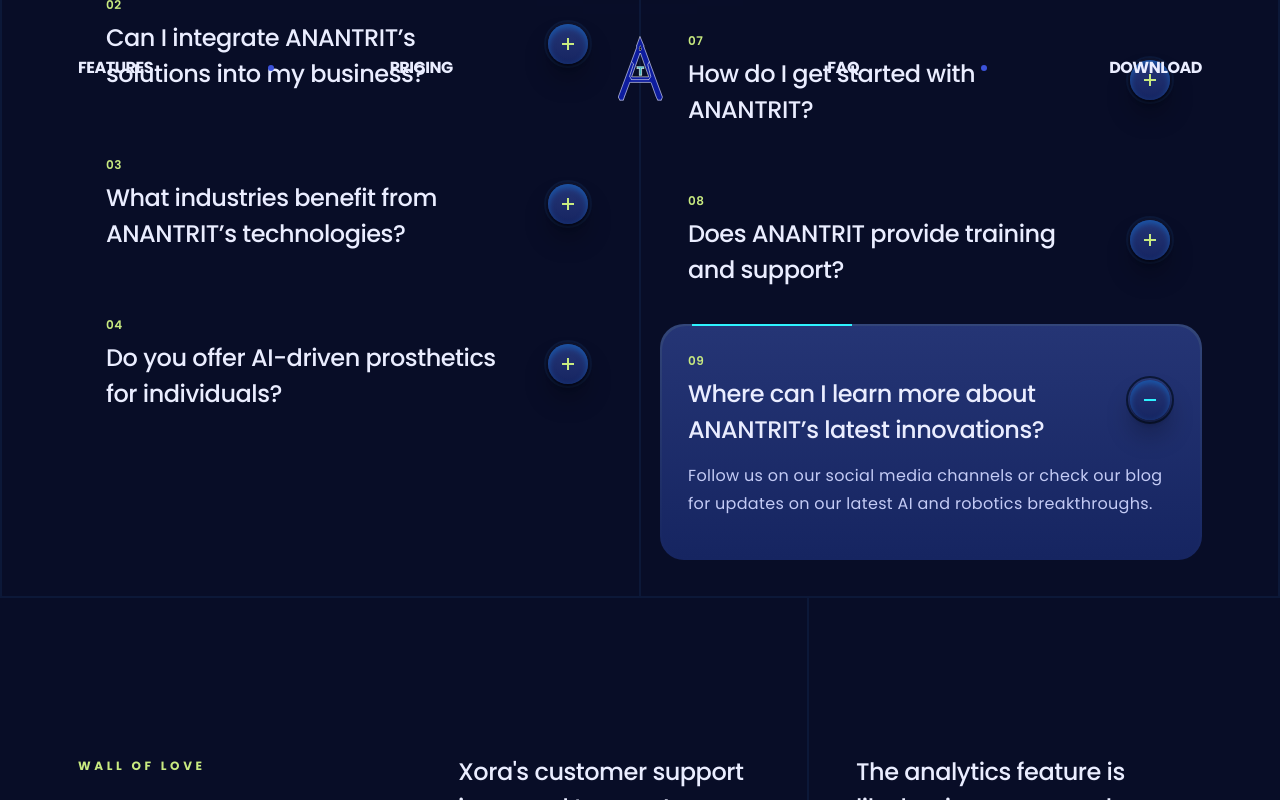
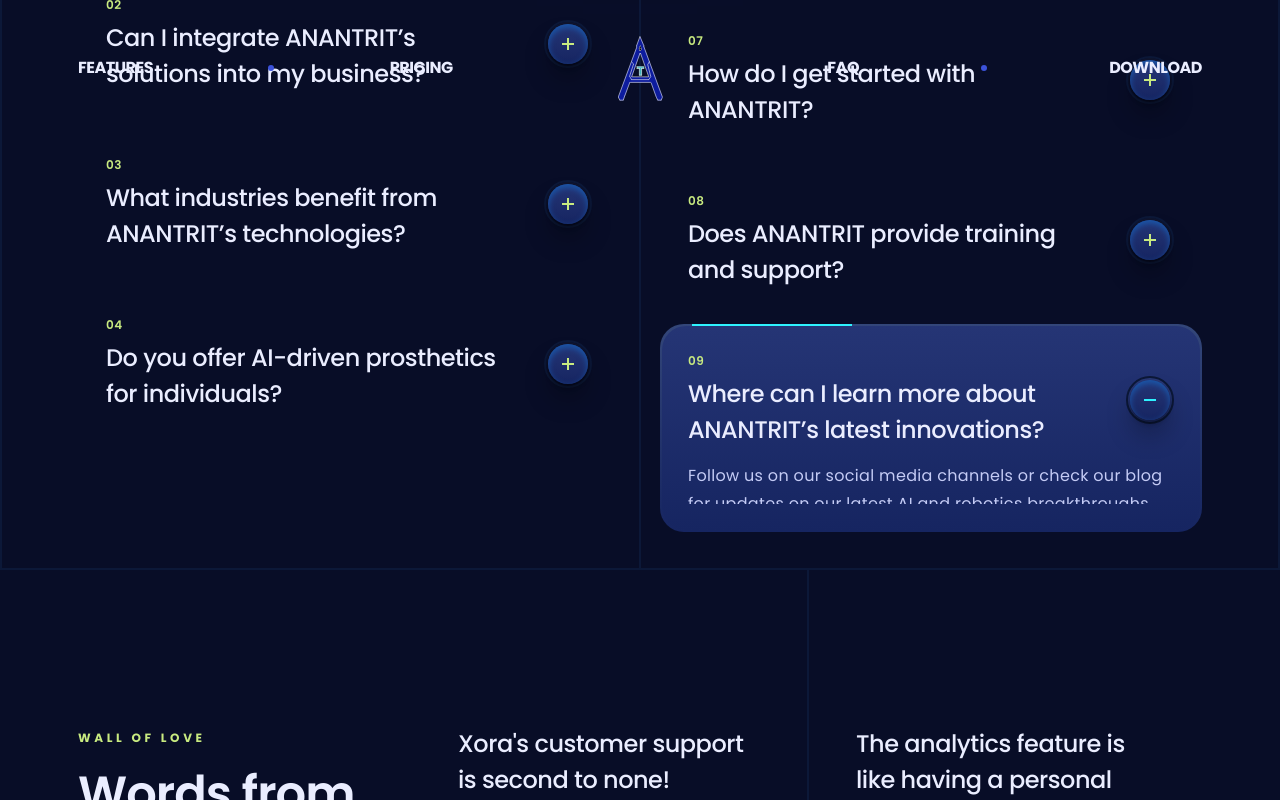
Before and after one commit to aayushjoshi244/anantrit-website1, a React (Vite) app: page / in a window 1280 px wide. Both pictures are taken after a click on the element 931 px from the left and 4313 px from the top of the page. Shown: the part 3913-4713 px from the top of the page. Built offline with nearby package versions, Linux system fonts and the light colour scheme; no server answers.

Commit message:
random git

```diff
--- a/src/components/FaqItem.jsx
+++ b/src/components/FaqItem.jsx
@@ -1,18 +1,26 @@
 import clsx from "clsx";
-import { useState } from "react";
+import { useState, useRef, useEffect } from "react";
 import { motion, AnimatePresence } from "framer-motion";
 
 const FaqItem = ({ item, index }) => {
   const [activeId, setActiveId] = useState(null);
+  const [contentHeight, setContentHeight] = useState(0);
+  const contentRef = useRef(null);
 
   const active = activeId === item.id;
+
+  useEffect(() => {
+    if (contentRef.current) {
+      setContentHeight(contentRef.current.scrollHeight);
+    }
+  }, [activeId]);
 
   return (
     <div className="relative z-2 mb-16">
       <div
         className="group relative flex cursor-pointer items-center justify-between gap-10 px-7"
         onClick={() => {
-          setActiveId(activeId === item.id ? null : item.id);
+          setActiveId(active ? null : item.id);
         }}
       >
         <div className="flex-1">
@@ -40,18 +48,16 @@
         </div>
       </div>
 
-      {/* ✅ Replacing SlideDown with AnimatePresence + motion.div */}
       <AnimatePresence initial={false}>
-        {activeId === item.id && (
+        {active && (
           <motion.div
-            className="body-3 px-7 py-3.5"
+            className="body-3 px-7 py-3.5 overflow-hidden"
             initial={{ height: 0, opacity: 0 }}
-            animate={{ height: "auto", opacity: 1 }}
+            animate={{ height: contentHeight, opacity: 1 }}
             exit={{ height: 0, opacity: 0 }}
-            transition={{ duration: 0.3, ease: "easeInOut" }}
-            style={{ overflow: "hidden" }}
+            transition={{ duration: 0.35, ease: "easeInOut" }}
           >
-            {item.answer}
+            <div ref={contentRef}>{item.answer}</div>
           </motion.div>
         )}
       </AnimatePresence>
--- a/tailwind.config.js
+++ b/tailwind.config.js
@@ -11,7 +11,7 @@
         p3: "#C8EA80",
         p4: "#EAEDFF",
         p5: "#C4CBF5",
-        s1: "#080D27", // Ensure this is defined
+        s1: "#080D27",
         s2: "#0C1838",
         s3: "#334679",
         s4: "#1959AD",
@@ -50,11 +50,11 @@
         "19/20": "95%",
         22: "88px",
         100: "100px",
-        512: "512px",
         330: "330px",
         388: "388px",
         400: "400px",
         440: "440px",
+        512: "512px",
         640: "640px",
         960: "960px",
         1230: "1230px",
@@ -76,7 +76,7 @@
       },
       flex: {
         50: "0 0 50%",
-        320: "1px 0 320px",
+        320: "0 0 320px",
         300: "0 0 300px",
         540: "0 0 540px",
         280: "0 0 280px",
@@ -85,8 +85,5 @@
       },
     },
   },
-  plugins: [daisyui],
-  daisyui: {
-    themes: ["light", "dark", "cupcake","retro"],
-  },
+  plugins: [],
 };
```
